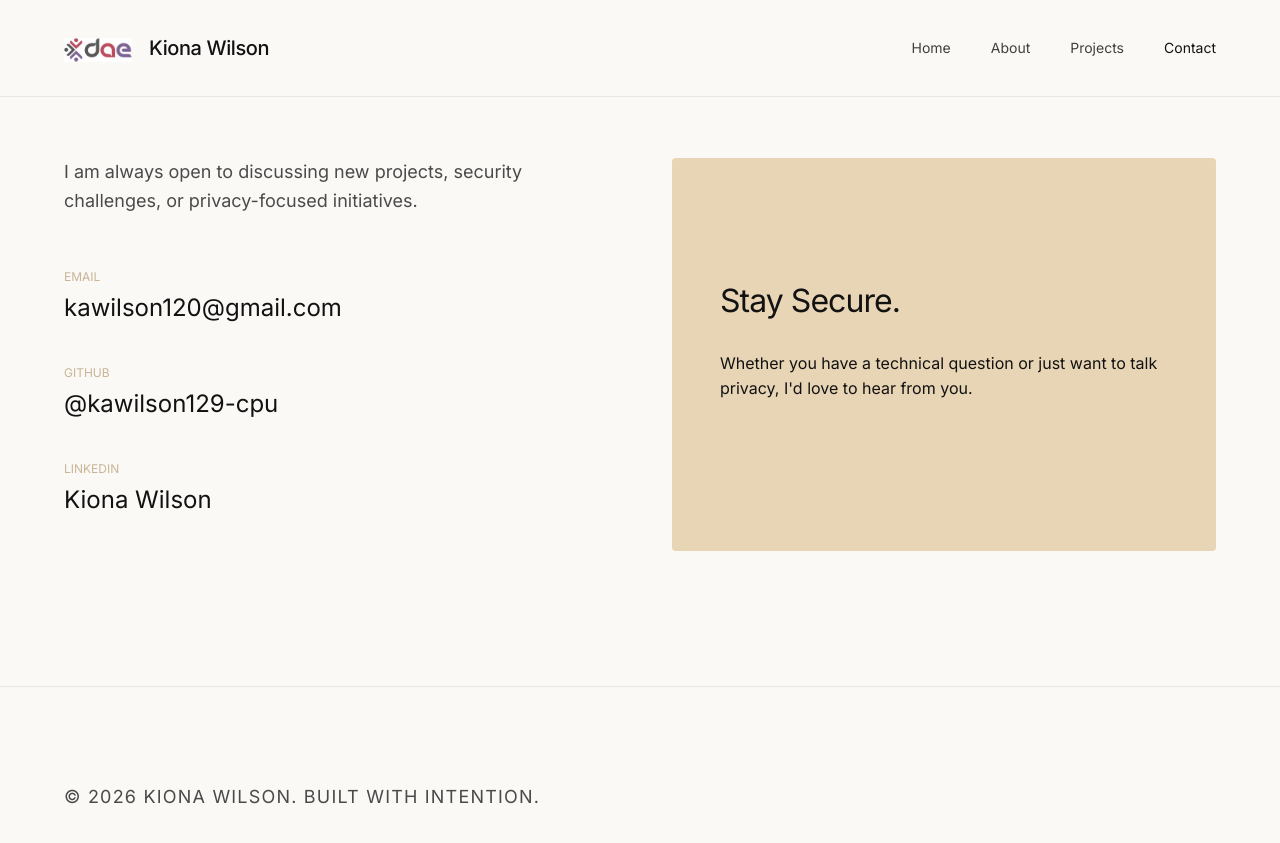
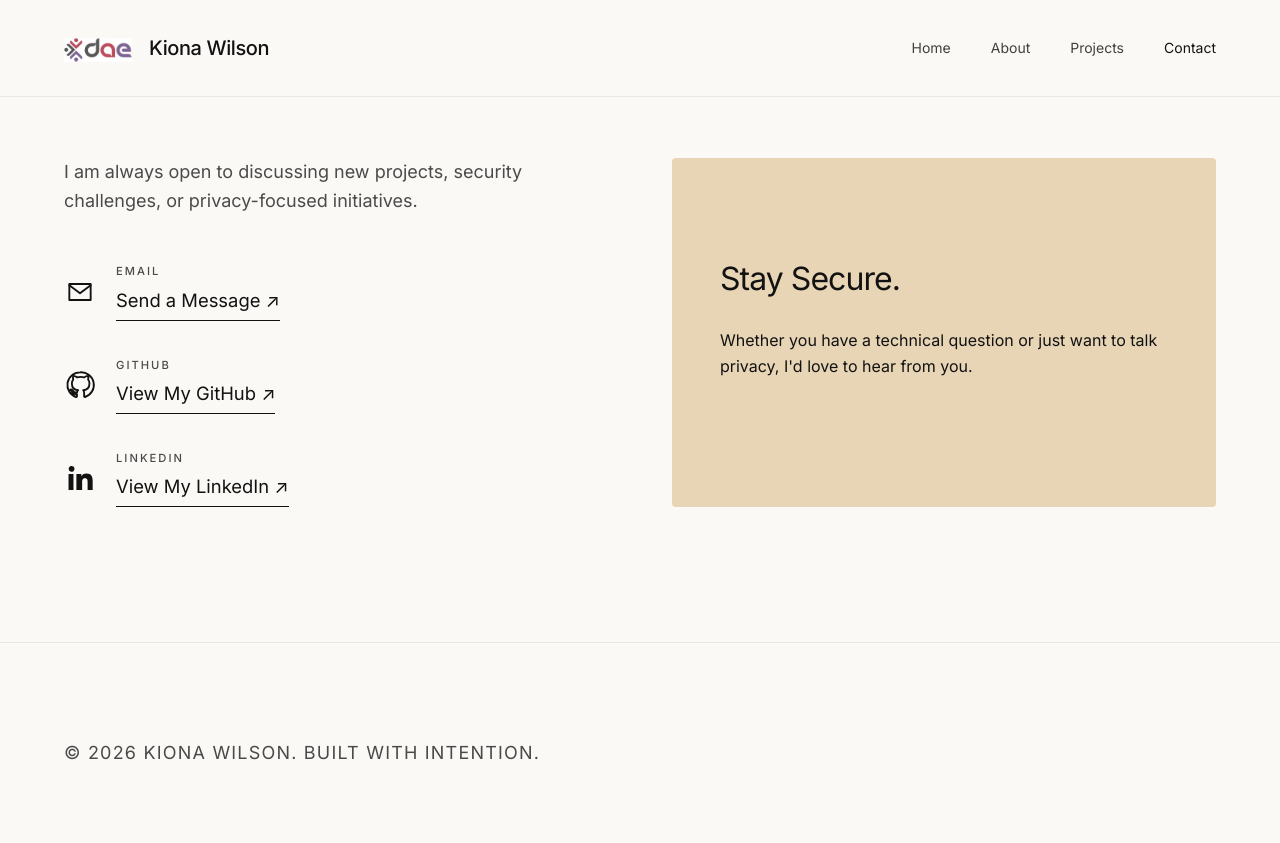
Before and after one commit to kawilson129-cpu/Kiona-629, a Jekyll site: the page built from docs/contact.md, in a window 1280 px wide and 900 px high, scrolled down 525 px. Shown: the top 843 px of the window. Built offline with Jekyll 4.4.1, drawn with Linux system fonts in a browser that asks for light colours.

Commit message:
Redesign contact links with icons

```diff
--- a/docs/assets/css/style.scss
+++ b/docs/assets/css/style.scss
@@ -294,6 +294,79 @@ section {
   border-color: var(--accent-deep);
 }
 
+/* CONTACT LINKS */
+
+.contact-links {
+  display: flex;
+  flex-direction: column;
+  gap: 2.25rem;
+  margin-top: 3rem;
+}
+
+.contact-link {
+  display: flex;
+  align-items: center;
+  gap: 1.25rem;
+  width: fit-content;
+  color: var(--text-color);
+  text-decoration: none;
+  transition: color 0.25s ease, transform 0.25s ease;
+}
+
+.contact-icon {
+  display: flex;
+  align-items: center;
+  justify-content: center;
+  width: 2rem;
+  height: 2rem;
+  flex-shrink: 0;
+}
+
+.contact-icon svg {
+  width: 100%;
+  height: 100%;
+  fill: none;
+  stroke: currentColor;
+  stroke-width: 1.4;
+  stroke-linecap: round;
+  stroke-linejoin: round;
+}
+
+.contact-icon-filled svg {
+  fill: currentColor;
+  stroke: none;
+}
+
+.contact-label {
+  display: block;
+  margin-bottom: 0.3rem;
+  font-size: 0.7rem;
+  font-weight: 500;
+  letter-spacing: 0.18em;
+  text-transform: uppercase;
+  color: var(--text-secondary);
+  transition: color 0.25s ease;
+}
+
+.contact-action {
+  display: inline-block;
+  font-size: 1.15rem;
+  font-weight: 400;
+  padding-bottom: 0.25rem;
+  border-bottom: 1px solid currentColor;
+}
+
+.contact-link:hover,
+.contact-link:focus-visible {
+  color: var(--accent-deep);
+  transform: translateX(4px);
+}
+
+.contact-link:hover .contact-label,
+.contact-link:focus-visible .contact-label {
+  color: var(--accent-deep);
+}
+
 /* RESPONSIVE */
 
 @media (max-width: 768px) {
--- a/docs/contact.md
+++ b/docs/contact.md
@@ -11,22 +11,52 @@ title: Contact
     <div>
       <p>I am always open to discussing new projects, security challenges, or privacy-focused initiatives.</p>
 
-      <div style="margin-top: 3rem;">
-        <ul style="list-style: none; margin-top: 1rem;">
-          <li style="margin-bottom: 2rem;">
-            <span style="font-size: 0.75rem; text-transform: uppercase; color: var(--accent-deep);">Email</span><br>
-            <a href="mailto:{{ site.email }}" style="font-size: 1.5rem; text-decoration: none; color: var(--text-color);">{{ site.email }}</a>
-          </li>
-          <li style="margin-bottom: 2rem;">
-            <span style="font-size: 0.75rem; text-transform: uppercase; color: var(--accent-deep);">GitHub</span><br>
-            <a href="https://github.com/{{ site.github_username }}" style="font-size: 1.5rem; text-decoration: none; color: var(--text-color);">@{{ site.github_username }}</a>
-          </li>
-          <li style="margin-bottom: 2rem;">
-            <span style="font-size: 0.75rem; text-transform: uppercase; color: var(--accent-deep);">LinkedIn</span><br>
-            <a href="{{ site.linkedin_url }}" style="font-size: 1.5rem; text-decoration: none; color: var(--text-color);">Kiona Wilson</a>
-          </li>
-        </ul>
-      </div>
+      <div class="contact-links">
+
+  <a href="mailto:{{ site.email }}" class="contact-link">
+    <span class="contact-icon" aria-hidden="true">
+      <svg viewBox="0 0 24 24">
+        <path d="M4 6h16v12H4V6Z"></path>
+        <path d="m4 7 8 6 8-6"></path>
+      </svg>
+    </span>
+    <span>
+      <span class="contact-label">Email</span>
+      <span class="contact-action">Send a Message ↗</span>
+    </span>
+  </a>
+
+  <a href="https://github.com/{{ site.github_username }}"
+     class="contact-link"
+     target="_blank"
+     rel="noopener noreferrer">
+    <span class="contact-icon" aria-hidden="true">
+      <svg viewBox="0 0 24 24">
+        <path d="M12 2.5a9.5 9.5 0 0 0-3 18.5c.5.1.7-.2.7-.5v-1.8c-2.8.6-3.4-1.2-3.4-1.2-.5-1.2-1.1-1.5-1.1-1.5-.9-.6.1-.6.1-.6 1 0 1.6 1 1.6 1 .9 1.6 2.4 1.1 3 .9.1-.7.4-1.1.7-1.4-2.3-.3-4.7-1.1-4.7-5.1 0-1.1.4-2.1 1-2.8-.1-.3-.4-1.3.1-2.8 0 0 .8-.3 2.9 1.1a9.8 9.8 0 0 1 5.2 0c2-1.4 2.9-1.1 2.9-1.1.5 1.5.2 2.5.1 2.8.7.7 1 1.7 1 2.8 0 4-2.4 4.8-4.7 5.1.4.3.7 1 .7 1.9v2.7c0 .3.2.6.7.5A9.5 9.5 0 0 0 12 2.5Z"></path>
+      </svg>
+    </span>
+    <span>
+      <span class="contact-label">GitHub</span>
+      <span class="contact-action">View My GitHub ↗</span>
+    </span>
+  </a>
+
+  <a href="{{ site.linkedin_url }}"
+     class="contact-link"
+     target="_blank"
+     rel="noopener noreferrer">
+    <span class="contact-icon contact-icon-filled" aria-hidden="true">
+      <svg viewBox="0 0 24 24">
+        <path d="M5.2 7.3A2.2 2.2 0 1 0 5.2 3a2.2 2.2 0 0 0 0 4.3ZM3.4 21h3.7V9H3.4v12ZM9.3 9H13v1.6h.1c.5-1 1.8-2 3.7-2 4 0 4.7 2.6 4.7 6V21h-3.8v-5.7c0-1.4 0-3.1-1.9-3.1s-2.2 1.5-2.2 3V21H9.3V9Z"></path>
+      </svg>
+    </span>
+    <span>
+      <span class="contact-label">LinkedIn</span>
+      <span class="contact-action">View My LinkedIn ↗</span>
+    </span>
+  </a>
+
+</div>
     </div>
 
     <div style="background-color: var(--accent-champagne); border-radius: 4px; padding: 3rem; display: flex; flex-direction: column; justify-content: center;">
```
